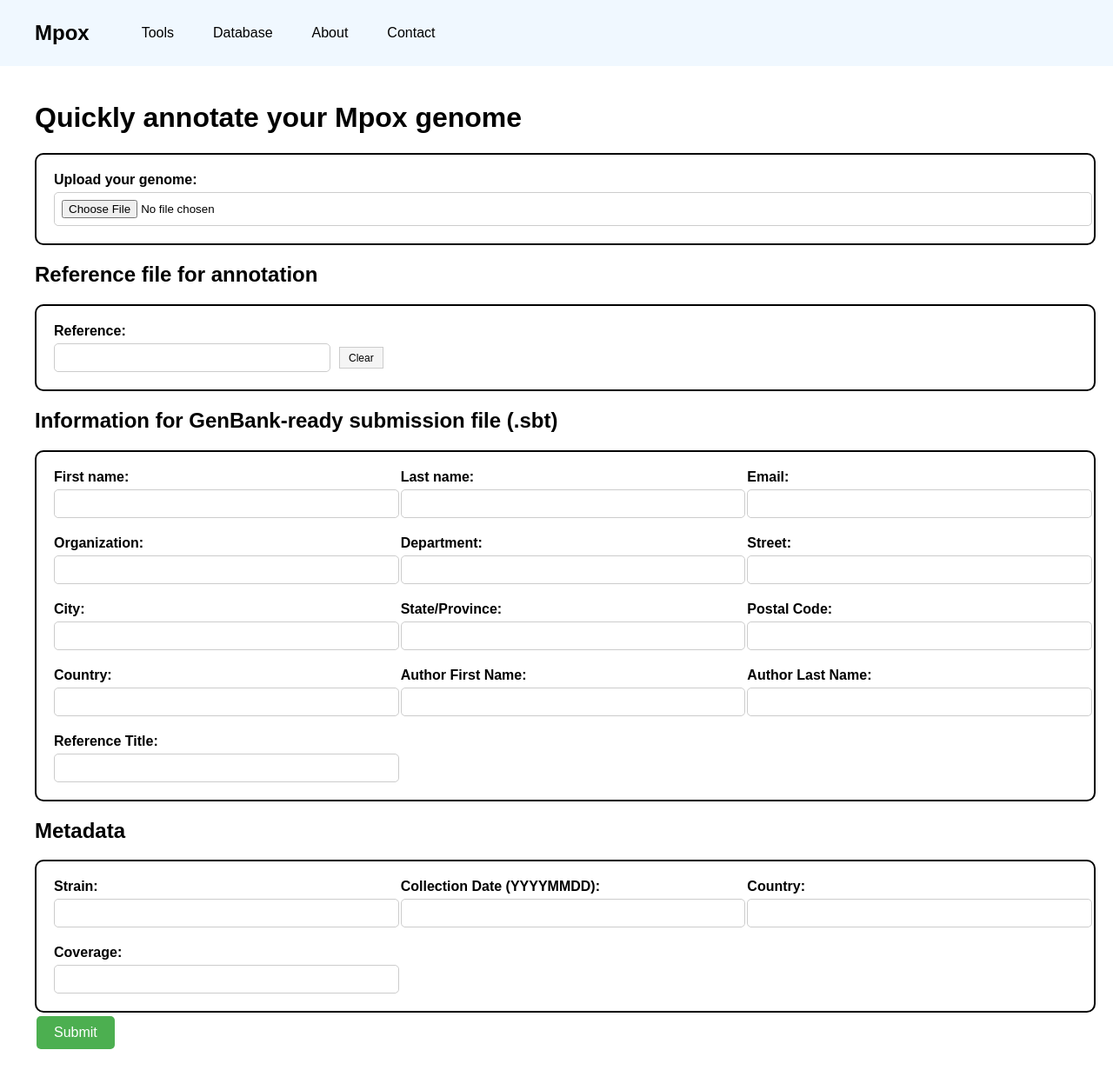
After one commit to gustavsganzerla/mpxv_platform, a Django app: page /my_app/annotation/ in a window 1280 px wide. The commit adds this page. Shown: the whole page at 87% size. Run offline with Django 5.2, Linux system fonts and the light colour scheme; some libraries are stand-ins or nearby versions.

Commit message:
added annotation view and template

```diff
--- /dev/null
+++ b/my_app/templates/my_app/annotation.html
@@ -0,0 +1,230 @@
+{% extends 'base.html'%}
+
+{%block content%}
+
+<style>
+
+
+    .form-container {
+        border: 2px solid #000;
+        padding: 20px;
+        width: 100%; /* Allow the form container to be as wide as needed */
+        display: grid;
+        grid-template-columns: repeat(3, 1fr); /* Two columns of equal width */
+        gap: 20px; /* Space between rows and columns */
+        border-radius: 10px; /* Optional: for rounded corners */
+        box-sizing: border-box; /* Ensure padding and border are included in the element's total width and height */
+    }
+
+    .form-container h1 {
+        grid-column: span 3; /* Make the heading span across two columns */
+        text-align: center;
+    }
+
+    .form-container-file {
+        border: 2px solid #000;
+        padding: 20px;
+        width: 100%; /* Allow the form container to be as wide as needed */
+        display: grid;
+        grid-template-columns: repeat(1, 1fr); /* Two columns of equal width */
+        gap: 20px;
+        border-radius: 10px;
+        box-sizing: border-box;
+        margin-bottom: 20px;
+    }
+
+    .form-group {
+        display: flex;
+        flex-direction: column;
+        width: 100%;
+    }
+
+    .form-group label {
+        margin-bottom: 5px;
+        font-weight: bold;
+    }
+
+    .form-group input {
+        width: 100%;
+        padding: 8px;
+        border: 1px solid #ccc;
+        border-radius: 5px;
+    }
+
+    .submit-button {
+        grid-column: span 2; /* Make the button span across two columns */
+        background-color: #4CAF50;
+        color: white;
+        padding: 10px 20px;
+        border: none;
+        border-radius: 5px;
+        cursor: pointer;
+        font-size: 16px;
+        text-align: center;
+    }
+
+    .submit-button:hover {
+        background-color: #45a049;
+    }
+
+    .input-container {
+        display: flex;
+        align-items: center;
+    }
+
+    .input-container input {
+        flex: 1;
+        margin-right: 10px; /* Space between input field and button */
+    }
+
+    .clear-button {
+        font-size: 12px; /* Smaller text size */
+        padding: 5px 10px; /* Adjust padding to make button smaller */
+        height: 25px; /* Smaller height */
+        width: auto; /* Adjust width based on content */
+        cursor: pointer; /* Show pointer cursor on hover */
+        /* Optional: Add border or background to style button */
+        border: 1px solid #ccc;
+        background-color: #f5f5f5;
+    }
+</style>
+
+
+
+
+<div class='content'>
+        <h1>Quickly annotate your Mpox genome</h1>
+
+        <form method='POST' enctype="multipart/form-data">
+            {% csrf_token %}
+            <div class='form-container-file'>
+                <div class="form-group">
+                    <label for="{{ form.first_name.id_for_label }}">Upload your genome:</label>
+                    {{ form.uploaded_file }}
+                </div>
+            </div>
+
+
+            <h2>Reference file for annotation </h2>
+            <div class='form-container'>
+
+                <div class="form-group">
+                    <label for="{{ form.reference.id_for_label }}">Reference:</label>
+                    <div class="input-container">
+                        {{ form.reference }}
+                        <button type="button" class="clear-button" onclick="clearAccession()">Clear</button>
+                    </div>
+                </div></div>
+
+            <h2> Information for GenBank-ready submission file (.sbt) </h2>
+            <div class="form-container">
+
+
+            <div class="form-group">
+                <label for="{{ form.first_name.id_for_label }}">First name:</label>
+                {{ form.first_name }}
+            </div>
+            <div class="form-group">
+                <label for="{{ form.last_name.id_for_label }}">Last name:</label>
+                {{ form.last_name }}
+            </div>
+            <div class="form-group">
+                <label for="{{ form.email.id_for_label }}">Email:</label>
+                {{ form.email }}
+            </div>
+            <div class="form-group">
+                <label for="{{ form.email.id_for_label }}">Organization:</label>
+                {{ form.organization }}
+            </div>
+            <div class="form-group">
+                <label for="{{ form.email.id_for_label }}">Department:</label>
+                {{ form.department }}
+            </div>
+            <div class="form-group">
+                <label for="{{ form.email.id_for_label }}">Street:</label>
+                {{ form.street }}
+            </div>
+            <div class="form-group">
+                <label for="{{ form.email.id_for_label }}">City:</label>
+                {{ form.city }}
+            </div>
+            <div class="form-group">
+                <label for="{{ form.email.id_for_label }}">State/Province:</label>
+                {{ form.state }}
+            </div>
+            <div class="form-group">
+                <label for="{{ form.email.id_for_label }}">Postal Code:</label>
+                {{ form.postal_code }}
+            </div>
+            <div class="form-group">
+                <label for="{{ form.email.id_for_label }}">Country:</label>
+                {{ form.country }}
+            </div>
+            <div class="form-group">
+                <label for="{{ form.email.id_for_label }}">Author First Name:</label>
+                {{ form.author_first_name }}
+            </div>
+            <div class="form-group">
+                <label for="{{ form.email.id_for_label }}">Author Last Name:</label>
+                {{ form.author_last_name }}
+            </div>
+            <div class="form-group">
+                <label for="{{ form.email.id_for_label }}">Reference Title:</label>
+                {{ form.reference_title }}
+            </div>
+        </div>
+        <h2>Metadata </h2>
+        <div class='form-container'>
+            <div class="form-group">
+                <label for="{{ form.email.id_for_label }}">Strain:</label>
+                {{ form.strain }}
+            </div>
+            <div class="form-group">
+                <label for="{{ form.email.id_for_label }}">Collection Date (YYYYMMDD):</label>
+                {{ form.collection_date }}
+            </div>
+            <div class="form-group">
+                <label for="{{ form.email.id_for_label }}">Country:</label>
+                {{ form.collection_country }}
+            </div>
+            <div class="form-group">
+                <label for="{{ form.email.id_for_label }}">Coverage:</label>
+                {{ form.coverage }}
+            </div>
+        </div>
+<button class='submit-button'>Submit</button>
+
+
+
+        </form>
+    </div>
+</div>
+
+<script type="text/javascript">
+    $(function() {
+        $("#id_reference").autocomplete({
+            source: function(request, response) {
+                $.ajax({
+                    url: "{% url 'my_app:annotation' %}",
+                    dataType: "json",
+                    data: {
+                        term: request.term
+                    },
+                    success: function(data) {
+                        response(data);
+                    }
+                });
+            },
+            minLength: 2,
+        });
+    });
+</script>
+
+<script type="text/javascript">
+    function clearAccession() {
+        document.getElementById('id_reference').value = '';
+    }
+</script>
+
+
+{% endblock%}
--- a/my_app/urls.py
+++ b/my_app/urls.py
@@ -9,6 +9,7 @@ urlpatterns = [
     path("db_home/", views.db_home, name = "db_home"),
     path("view_genome_db/<str:genome_id>", views.view_genome_db, name = "view_genome_db"),
     path("download_query_csv/", views.download_query_csv, name = "download_query_csv"),
-    path("download_genome/<str:genome_id>", views.download_genome, name = "download_genome")
+    path("download_genome/<str:genome_id>", views.download_genome, name = "download_genome"),
+    path("annotation/", views.annotation, name = "annotation")
 
 ]
--- a/my_app/views.py
+++ b/my_app/views.py
@@ -1,10 +1,11 @@
 from django.shortcuts import render
-from django.http import HttpResponse
+from django.http import HttpResponse, JsonResponse
 from . forms import GenomeQueryForm, annotationForm
 from django.db.models import Q, Func
-from . models import Genome
+from . models import Genome, Reference
 from datetime import datetime
 import csv
+import tempfile
 
 
 
@@ -176,12 +177,99 @@ def download_genome(request, genome_id):
         return response
 
 ###annotation views
-#def annotation(request):
-#    form = annotationForm()
+def annotation(request):
+    form = annotationForm()
 
-#    if request.headers.get('x-requested-with') == 'XMLHttpRequest' and 'term' in request.GET:
-#        term = request.GET.get('term')
+    if request.headers.get('x-requested-with') == 'XMLHttpRequest' and 'term' in request.GET:
+        term = request.GET.get('term')
 
-#        qs = Reference.objects.filter(accession__contains=term)
-#        names = list(qs.values_list('accession', flat=True))
-#        return JsonResponse(names, safe=False)
+        qs = Reference.objects.filter(accession__contains=term)
+        names = list(qs.values_list('accession', flat=True))
+        return JsonResponse(names, safe=False)
+
+    if request.method=='POST':
+        form = annotationForm(request.POST, request.FILES)
+        if form.is_valid():
+            collected_data = form.cleaned_data
+            uploaded_file = collected_data.get('uploaded_file')
+
+            ###in the annotation pipeline, i will need 3 files, all from user input
+            if uploaded_file:
+                uploaded_file_data = uploaded_file.read().decode('utf-8')
+                uploaded_file_io = StringIO(uploaded_file_data)
+
+                ###file 1: user fasta sequence
+                with tempfile.NamedTemporaryFile(mode='w', delete=False) as temp_seq_file:
+                    temp_seq_file_path = temp_seq_file.name
+
+                    for record in SeqIO.parse(uploaded_file_io, 'fasta'):
+                        temp_seq_file.write(f">{record.id}\n{record.seq}\n")
+                        temp_strain = record.id
+
+                ###file 2: the .sbt file with submission details.
+                first_name = collected_data.get('first_name')
+                last_name = collected_data.get('last_name')
+                email = collected_data.get('email')
+                organization = collected_data.get('organization')
+                department = collected_data.get('department')
+                street = collected_data.get('street')
+                city = collected_data.get('city')
+                state = collected_data.get('state')
+                postal_code = collected_data.get('postal_code')
+                country = collected_data.get('country')
+                author_first_name = collected_data.get('author_first_name')
+                author_last_name = collected_data.get('author_last_name')
+                reference_title = collected_data.get('reference_title')
+
+                with tempfile.NamedTemporaryFile(mode='w', delete=False) as temp_sbt_file:
+                    temp_sbt_file_path = temp_sbt_file.name
+
+                    temp_sbt_file.write(f'Submit-block ::= {{\n  contact {{\n    contact {{\n      name name {{\n')
+                    temp_sbt_file.write(f'        last "{last_name}",\n        first "{first_name}",\n')
+                    temp_sbt_file.write(f'        middle "",\n        initials "",\n        suffix "",\n        title ""\n      }},\n')
+                    temp_sbt_file.write(f'      affil std{{\n')
+                    temp_sbt_file.write(f'        affil "{organization}",\n        div "{department}",\n        city "{city}",\n        sub"{state}",\n')
+                    temp_sbt_file.write(f'        country "{country}",\n        email "{email}",\n        postal-code"{postal_code}"\n')
+                    temp_sbt_file.write(f'      }}\n    }}\n  }},\n')
+                    temp_sbt_file.write(f'  cit {{\n')
+                    temp_sbt_file.write(f'    authors {{\n')
+                    temp_sbt_file.write(f'      names std {{\n')
+                    temp_sbt_file.write(f'        {{\n')
+                    temp_sbt_file.write(f'          name name {{\n')
+                    temp_sbt_file.write(f'            last "{author_last_name}",\n')
+                    temp_sbt_file.write(f'            first "{author_first_name}",\n')
+                    temp_sbt_file.write(f'            middle "",\n            initials "",\n            suffix "",\n            title ""\n')
+                    temp_sbt_file.write(f'          }}\n        }}\n      }},\n')
+                    temp_sbt_file.write(f'      affil std {{\n')
+                    temp_sbt_file.write(f'        affil "{organization}",\n        div "{department}",\n        city "{city}",\n        sub"{state}",\n')
+                    temp_sbt_file.write(f'        country "{country}",\n        email "{email}",\n        postal-code"{postal_code}"\n')
+                    temp_sbt_file.write(f'      }}\n    }}\n  }},\n')
+                    temp_sbt_file.write(f'  subtype new\n}}\n')
+                    temp_sbt_file.write(f'Seqdesc ::= pub {{\n  pub {{\n    gen {{\n      cit "{reference_title}",\n')
+                    temp_sbt_file.write(f'      authors {{\n        names std {{\n          {{\n            name name {{\n')
+                    temp_sbt_file.write(f'              last "{author_last_name}",\n')
+                    temp_sbt_file.write(f'              first "{author_first_name}",\n')
+                    temp_sbt_file.write(f'              middle "",\n              initials "",\n              suffix "",\n              title ""\n            }}\n')
+                    temp_sbt_file.write(f'          }}\n        }}\n      }},\n')
+                    temp_sbt_file.write(f'      title "{reference_title}"\n    }}\n  }}\n}}\n')
+                    temp_sbt_file.write(f'Seqdesc ::= user {{\n  type str "Submission",\n  data {{\n    {{\n')
+                    temp_sbt_file.write(f'      label str "AdditionalComment",\n      data str "ALT EMAIL:{email}"\n    }}\n  }}\n}}\n')
+                    temp_sbt_file.write(f'Seqdesc ::= user {{\n  type str "Submission",\n  data {{\n    {{\n')
+                    temp_sbt_file.write(f'      label str "AdditionalComment",\n      data str "Submission Title:{reference_title}"\n    }}\n  }}\n}}\n')
+
+               ###file 3: the csv file containing the metadata
+                strain = temp_strain
+                collection_country = collected_data.get('collection_country')
+                collection_date = collected_data.get('collection_date')
+                coverage = collected_data.get('coverage')
+
+                with tempfile.NamedTemporaryFile(mode = 'w', delete=False) as temp_csv_file:
+                    temp_csv_file_path = temp_csv_file.name
+                    temp_csv_file.write(f'strain,collection-date,country,coverage\n')
+                    temp_csv_file.write(f'{strain},{collection_date},{collection_country},{coverage}')
+
+
+                ###now i should have the three files
+                ref = collected_data.get('reference')
+
+    return render(request, 'my_app/annotation.html', context = {'form':form})
--- a/templates/base.html
+++ b/templates/base.html
@@ -115,7 +115,7 @@
             <div class="dropdown">
                 <a href="#contact" class="dropbtn">Tools</a>
                 <div class="dropdown-content">
-                    <a href="#services">Alignment</a>
+                    <a href="{%url 'my_app:annotation'%}">Annotation</a>
                     <a href="#services">Genome Annotation</a>
                     <a href="#services">Mutation Mapping</a>
                 </div>
```
